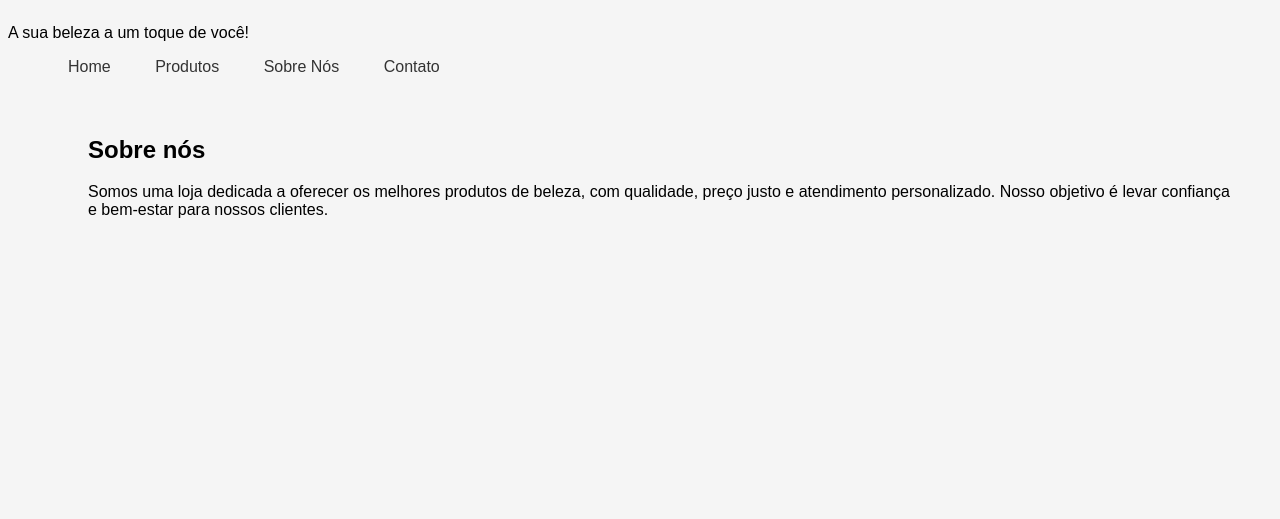
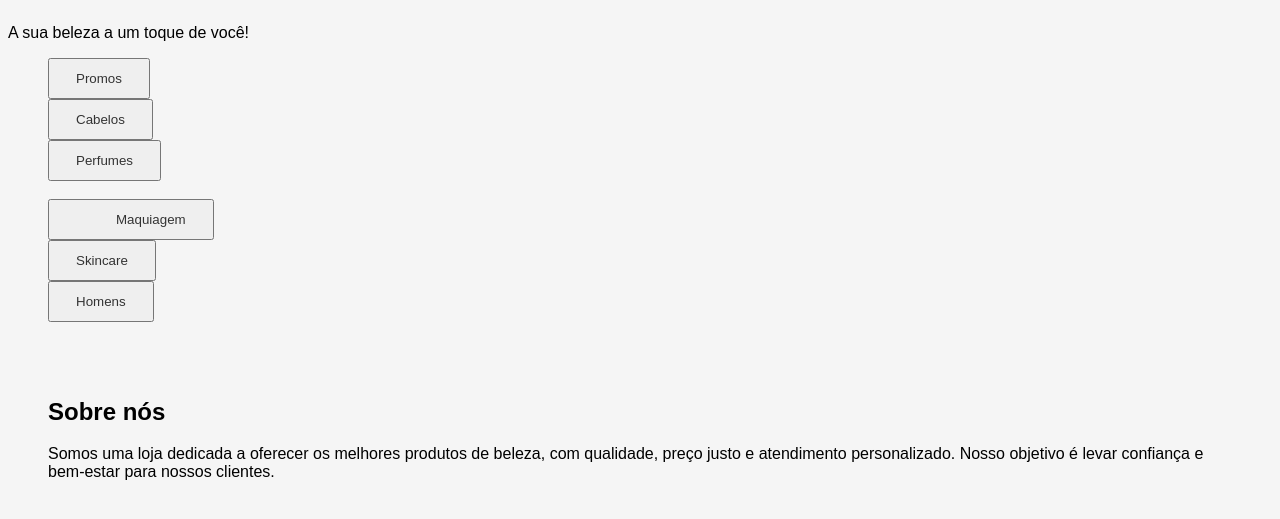
Before and after one commit to Arthur-Malvaso/Beauty-Club, a plain HTML site: page index.html in a window 1280 px wide. Shown: the part 75-594 px from the top of the page. Drawn offline with Linux system fonts and the light colour scheme; files that its build step writes are made by us from their sources.

Commit message:
feat(index): adiciona fontes da Google e muda o menu para o tema proposto

```diff
--- a/index.html
+++ b/index.html
@@ -1,6 +1,12 @@
 <!DOCTYPE html>
 <html lang="pt-BR">
 <head>
+  <!--FONTES A SEREM USADAS-->
+  <link rel="preconnect" href="https://fonts.googleapis.com">
+  <link rel="preconnect" href="https://fonts.gstatic.com" crossorigin>
+  <link href="https://fonts.googleapis.com/css2?family=Montserrat:ital,wght@0,100..900;1,100..900&display=swap" rel="stylesheet">
+
+
   <meta charset="UTF-8" />
   <meta name="viewport" content="width=device-width, initial-scale=1.0" />
   <meta name="description" content="Loja de beleza com produtos de qualidade, preço justo e atendimento personalizado. Confiança e bem-estar para você." />
@@ -38,7 +44,7 @@
   }
   </script>
   <link rel="canonical" href="https://example.com/beauty-club" />
-  <link rel="stylesheet" href="style.css" />
+  <link rel="stylesheet" href="./css/style.css" />
 </head>
 <body>
   <div class="header-content">
@@ -47,17 +53,21 @@
   </div>
   <div class="menu">
     <menu type="toolbar">
-      <a href="home.html">Home</a>
-      <a href="products.html">Produtos</a>
-      <a href="about.html">Sobre Nós</a>
-      <a href="contact.html">Contato</a>
+      <button><a href="promocoes.html">Promos</a></button>
+      <button><a href="cabelos.html">Cabelos</a></button>
+      <button><a href="perfumes.html">Perfumes</button>
+      <button><a href="maquiagem.html">Maquiagem</a></button>
+      <button><a href="skincare.html">Skincare</a></button>
+      <button><a href="homens.html">Homens</a></button>
+    </menu>
+  </div>
+  <div>
       <section id="sobre" style="padding: 40px;">
         <h2>Sobre nós</h2>
         <p>Somos uma loja dedicada a oferecer os melhores produtos de beleza,
           com qualidade, preço justo e atendimento personalizado. Nosso objetivo
           é levar confiança e bem-estar para nossos clientes.</p>
       </section>
-    </menu>
   </div>
 </body>
 </html>
```
